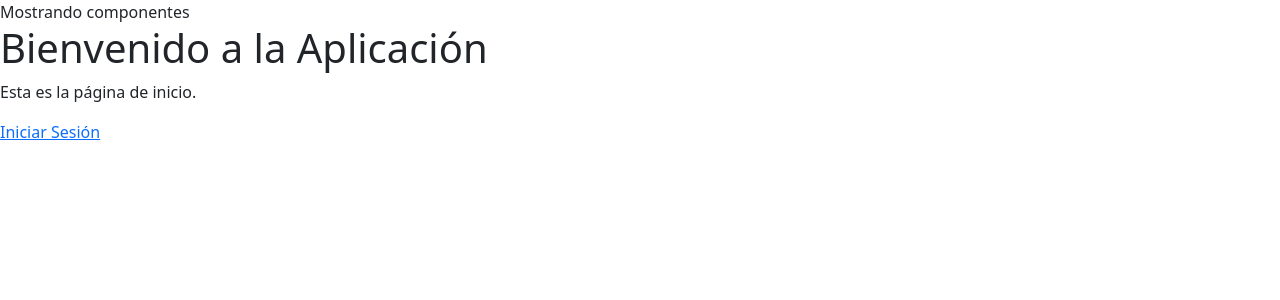
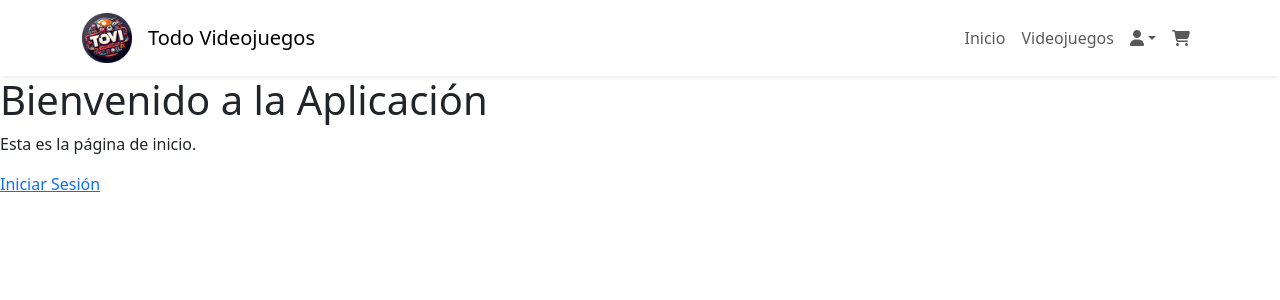
Before and after one commit to Luis-Alberto-Lara-Martinez/TFG, a Vue app in the folder frontend/: page /inicio in a window 1280 px wide. Shown: the top 300 px of the page. Built offline with nearby package versions, Linux system fonts and the light colour scheme.

Commit message:
Modificación de favicon, rutas y componentes

```diff
--- a/frontend/public/index.html
+++ b/frontend/public/index.html
@@ -6,12 +6,15 @@
     <meta http-equiv="X-UA-Compatible" content="IE=edge">
     <meta name="viewport" content="width=device-width, initial-scale=1.0">
     <title>Todo Videojuegos</title>
-    <link rel="shortcut icon" href="favicon.ico" type="image/x-icon">
+    <link rel="shortcut icon" href="favicon.png" type="image/x-icon">
     <link href="https://cdn.jsdelivr.net/npm/bootstrap@5.3.5/dist/css/bootstrap.min.css" rel="stylesheet"
         integrity="sha384-SgOJa3DmI69IUzQ2PVdRZhwQ+dy64/BUtbMJw1MZ8t5HZApcHrRKUc4W0kG879m7" crossorigin="anonymous">
     <script src="https://cdn.jsdelivr.net/npm/bootstrap@5.3.5/dist/js/bootstrap.bundle.min.js"
         integrity="sha384-k6d4wzSIapyDyv1kpU366/PK5hCdSbCRGRCMv+eplOQJWyd1fbcAu9OCUj5zNLiq"
         crossorigin="anonymous"></script>
+    <link rel="stylesheet" href="https://cdnjs.cloudflare.com/ajax/libs/font-awesome/6.7.2/css/all.min.css"
+        integrity="sha512-Evv84Mr4kqVGRNSgIGL/F/aIDqQb7xQ2vcrdIwxfjThSH8CSR7PBEakCr51Ck+w+/U6swU2Im1vVX0SVk9ABhg=="
+        crossorigin="anonymous" referrerpolicy="no-referrer" />
 </head>
 
 <body>
--- a/frontend/src/App.vue
+++ b/frontend/src/App.vue
@@ -1,4 +1,3 @@
 <template>
-    Mostrando componentes
-    <router-view/>
+    <router-view />
 </template>
--- a/frontend/src/componentes/InicioComponent.vue
+++ b/frontend/src/componentes/InicioComponent.vue
@@ -1,4 +1,5 @@
 <template>
+    <MenuComponent />
     <div class="inicio">
         <h1>Bienvenido a la Aplicación</h1>
         <p>Esta es la página de inicio.</p>
@@ -7,7 +8,12 @@
 </template>
 
 <script>
+import MenuComponent from "./MenuComponent";
+
 export default {
     name: 'InicioComponent',
+    components: {
+        MenuComponent,
+    }
 };
 </script>
--- /dev/null
+++ b/frontend/src/componentes/MenuComponent.vue
@@ -0,0 +1,94 @@
+<template>
+    <div>
+        <nav class="navbar navbar-expand-lg navbar-light shadow-sm">
+            <div class="container d-flex justify-content-between">
+                <router-link class="navbar-brand" to="/inicio">
+                    <img src="favicon.png" alt="Logo" style="height: 50px" />
+                </router-link>
+                <router-link class="navbar-brand" to="/inicio">Todo Videojuegos</router-link>
+
+                <button class="navbar-toggler" type="button" data-bs-toggle="collapse" data-bs-target="#navegacion"
+                    aria-controls="navegacion" aria-expanded="false" aria-label="Toggle navigation">
+                    <span class="navbar-toggler-icon"></span>
+                </button>
+
+                <div class="collapse navbar-collapse" id="navegacion">
+                    <ul class="navbar-nav ms-auto">
+                        <li class="nav-item">
+                            <router-link class="nav-link" to="/inicio">Inicio</router-link>
+                        </li>
+                        <li class="nav-item">
+                            <router-link class="nav-link" to="/listadovideojuegos">Videojuegos</router-link>
+                        </li>
+                        <li v-if="esRolAdmin" class="nav-item">
+                            <router-link class="nav-link" to="/administrador">*Administrador</router-link>
+                        </li>
+                        <li class="nav-item dropdown">
+                            <a class="nav-link dropdown-toggle" href="#" id="navbarDropdown" role="button"
+                                data-bs-toggle="dropdown" aria-expanded="false">
+                                <i class="fas fa-user"></i>
+                            </a>
+                            <ul class="dropdown-menu" aria-labelledby="navbarDropdown">
+                                <li>
+                                    <router-link class="dropdown-item" to="/datospersonales">Datos
+                                        personales</router-link>
+                                </li>
+                                <li>
+                                    <a class="dropdown-item btn btn-primary" href="#"
+                                        @click.prevent="eliminarSesion">Cerrar Sesión</a>
+                                </li>
+                                <li v-if="!esRolAdmin">
+                                    <a class="dropdown-item btn btn-primary" href="#" data-bs-toggle="modal"
+                                        data-bs-target="#deleteAccountModal">
+                                        Eliminar Cuenta
+                                    </a>
+                                </li>
+                            </ul>
+                        </li>
+                        <li class="nav-item">
+                            <router-link class="nav-link" to="/carrito">
+                                <i class="fa-solid fa-cart-shopping"></i>
+                            </router-link>
+                        </li>
+                    </ul>
+                </div>
+            </div>
+        </nav>
+
+        <!-- Modal de confirmación de borrado -->
+        <div class="modal fade" id="deleteAccountModal" tabindex="-1" aria-labelledby="exampleModalLabel"
+            aria-hidden="true" ref="modal">
+            <div class="modal-dialog">
+                <div class="modal-content">
+                    <div class="modal-header">
+                        <h5 class="modal-title" id="exampleModalLabel">Confirmación de Borrado</h5>
+                    </div>
+                    <div class="modal-body">
+                        ¿Estás seguro de que deseas borrar tu cuenta? Esta acción no se puede deshacer.
+                    </div>
+                    <div class="modal-footer">
+                        <button type="button" class="btn btn-secondary" data-bs-dismiss="modal">Cancelar</button>
+                        <button type="button" class="btn btn-danger" @click="borrarCuenta">Borrar Cuenta</button>
+                    </div>
+                </div>
+            </div>
+        </div>
+    </div>
+</template>
+
+<script>
+export default {
+    name: "MenuComponent",
+    data() {
+        return {
+            esRolAdmin: false, // Puedes vincular esto con Vuex o props si lo necesitas
+        };
+    },
+    methods: {
+        eliminarSesion() {
+            console.log("Sesión cerrada");
+            // Aquí iría la lógica para cerrar sesión (limpiar token, redirigir, etc.)
+        },
+    },
+};
+</script>
--- a/frontend/src/rutas.js
+++ b/frontend/src/rutas.js
@@ -2,12 +2,12 @@ import { createRouter, createWebHistory } from "vue-router"
 import Login from "./componentes/LoginComponent.vue"
 
 const rutas = [
-    // hay dos formas de definir las rutas, una es con el componente y la otra es con la función import
-    // la función import es la que se usa para cargar los componentes de forma asíncrona, es decir, solo se cargan cuando se accede a la ruta
-    // la otra forma es la que se usa para cargar los componentes de forma síncrona, es decir, se cargan al inicio de la aplicación aunque no
-    //  se acceda a la ruta
     {
         path: '/',
+        redirect: '/login'
+    },
+    {
+        path: '/:pathMatch(.*)*',
         redirect: '/login'
     },
     {
```
Also changed, not shown: frontend/public/favicon.png (added), 1 other file (tests, documents, lock files or other folders).
